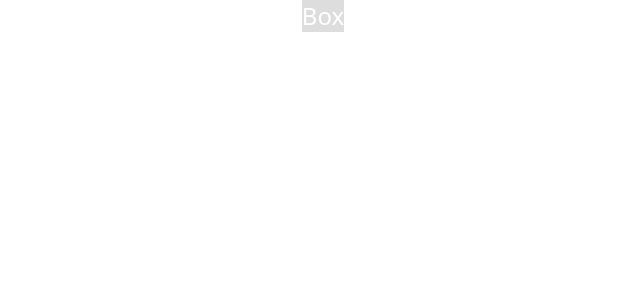
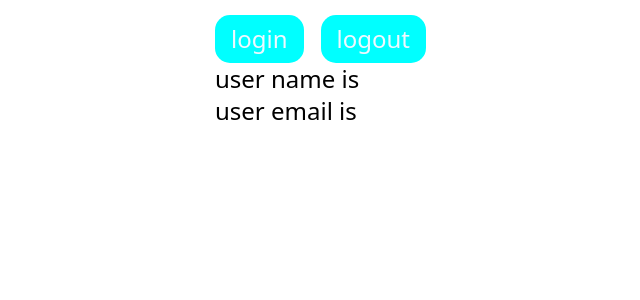
Before and after one commit to OkkashaAlly/react-typescript, a React (Vite) app: page / in a window 1280 px wide. Shown: the top 300 px of the page, without its empty margins (317-957 px from the left). Built offline with nearby package versions, Linux system fonts and the light colour scheme.

Commit message:
Use context future value

```diff
--- a/src/App.tsx
+++ b/src/App.tsx
@@ -6,10 +6,11 @@
 import Person from "./components/Person";
 import PersonList from "./components/PersonList";
 import Status from "./components/Status";
-import User from "./components/state/User";
+import User from "./components/context/User";
 import Counter from "./components/state/Counter";
 import { ThemeContextProvider } from "./components/context/ThemeContext";
 import Box from "./components/context/Box";
+import { UserContextProvider } from "./components/context/UserContext";
 
 function App() {
   const person = {
@@ -44,9 +45,12 @@
       {/* <LoggedIn />
       <User /> */}
       {/* <Counter /> */}
-      <ThemeContextProvider>
+      {/* <ThemeContextProvider>
         <Box/>
-      </ThemeContextProvider>
+      </ThemeContextProvider> */}
+      <UserContextProvider>
+        <User />
+      </UserContextProvider>
     </div>
   );
 }
--- /dev/null
+++ b/src/components/context/User.tsx
@@ -0,0 +1,34 @@
+import React, { useContext } from "react";
+import UserContext from "./UserContext";
+
+const User = () => {
+  const userContext = useContext(UserContext);
+
+  const handleLogin = () => {
+    if (userContext)
+      userContext.setUser({
+        name: "OkkashaAlly",
+        email: "okkasha@xyz.com",
+      });
+  };
+
+  const handleLogout = () => {
+    if (userContext) userContext.setUser(null);
+  };
+
+  return (
+    <div>
+      <div className="flex gap-3">
+        <button onClick={handleLogin}>login</button>
+        <button onClick={handleLogout}>logout</button>
+      </div>
+
+      <div className="">
+        <p>user name is {userContext?.user?.name}</p>
+        <p>user email is {userContext?.user?.email}</p>
+      </div>
+    </div>
+  );
+};
+
+export default User;
--- /dev/null
+++ b/src/components/context/UserContext.tsx
@@ -0,0 +1,29 @@
+import React, { useState, createContext } from "react";
+
+type UserType = {
+  name: string;
+  email: string;
+};
+
+type UserContextProviderProps = {
+  children: React.ReactNode;
+};
+
+type UserContextValueType = {
+  user: UserType | null;
+  setUser: React.Dispatch<React.SetStateAction<UserType | null>>;
+};
+
+const UserContext = createContext<UserContextValueType | null>(null);
+
+export const UserContextProvider = ({ children }: UserContextProviderProps) => {
+  const [user, setUser] = useState<UserType | null>(null);
+
+  return (
+    <UserContext.Provider value={{ user, setUser }}>
+      {children}
+    </UserContext.Provider>
+  );
+};
+
+export default UserContext;
```
